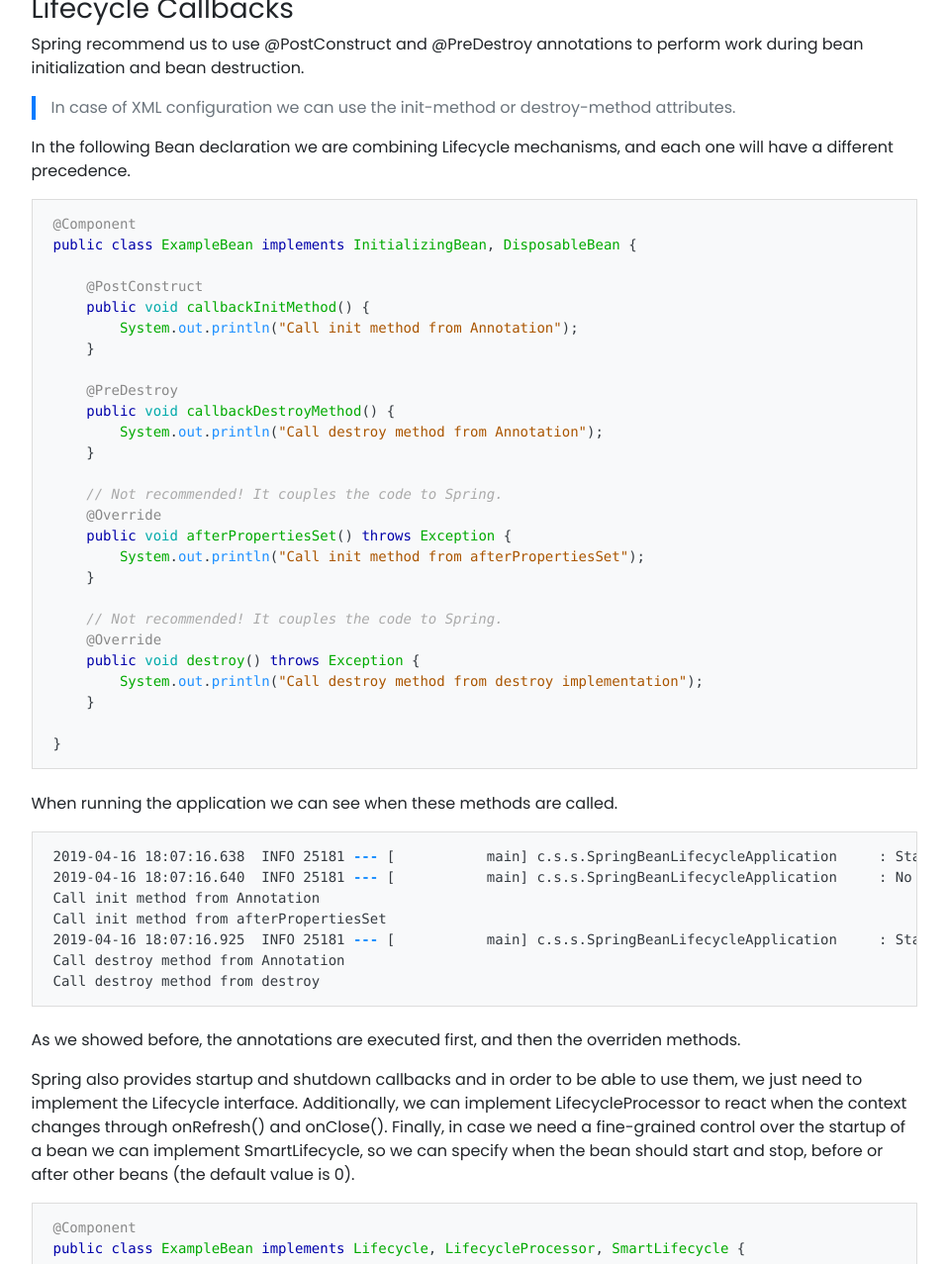
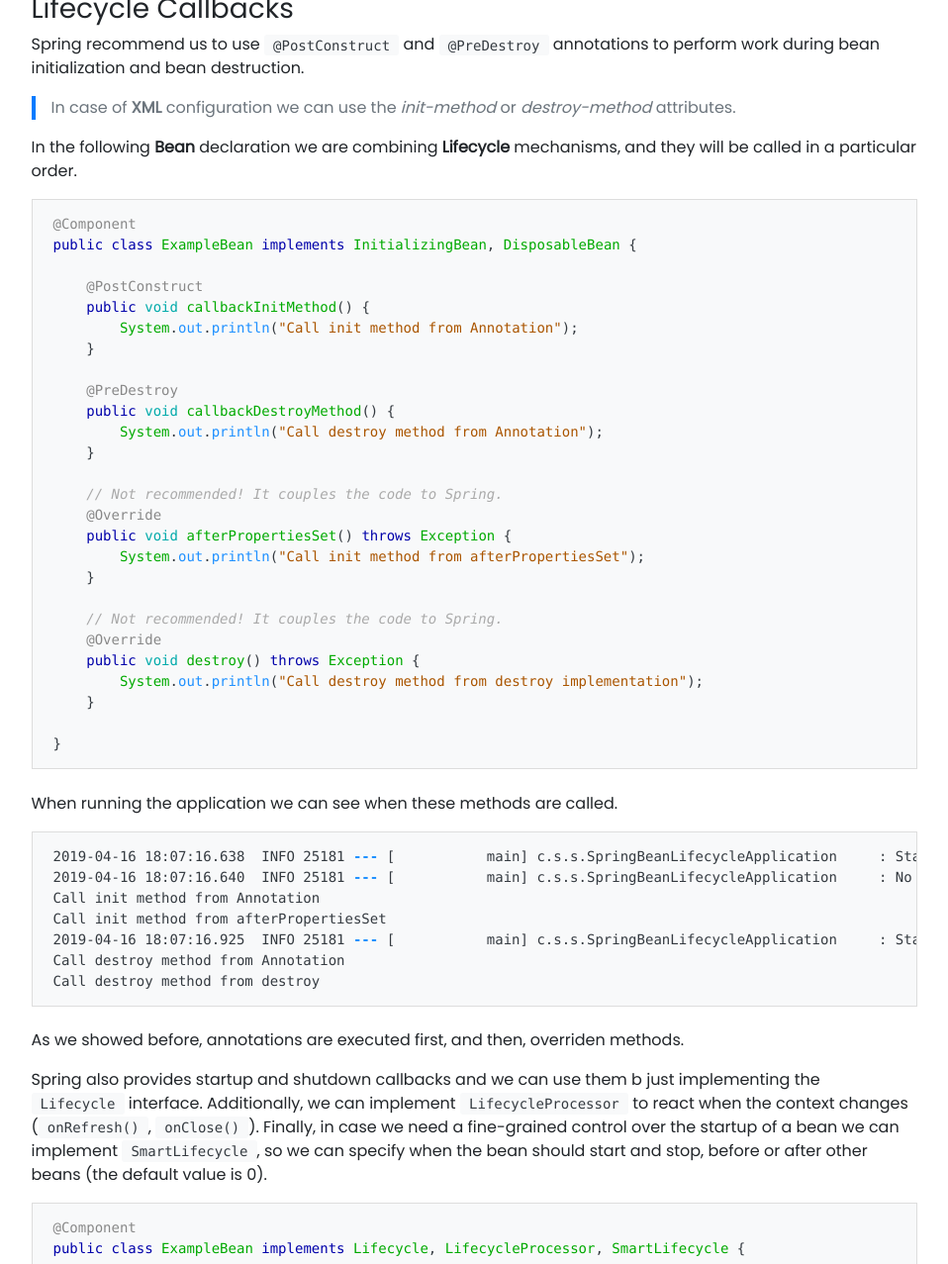
Before and after one commit to jackhman/sergio-martin-rubio-site, a Jekyll site: the page built from _posts/2019-04-15-spring-bean-lifecycle-fundamentals.md, in a window 1280 px wide and 1400 px high, scrolled down 2949 px, cut to the strip 123-1400 px from the top of the window. Shown: the whole strip at 99% size, without its empty margins (161-1119 px from the left). Built offline with Jekyll 4.4.1, drawn with Linux system fonts in a browser that asks for light colours; nearby versions of some CDN libraries; our own code applies the rules of GitHub Pages for plain Markdown files; comment, search, counter and statistics services are not loaded.

Commit message:
update article

````diff
--- a/_posts/2019-04-15-spring-bean-lifecycle-fundamentals.md
+++ b/_posts/2019-04-15-spring-bean-lifecycle-fundamentals.md
@@ -83,11 +83,11 @@ All the beans are not the same, and _Spring_ provides a few different recipes to
 
 ### Lifecycle Callbacks
 
-Spring recommend us to use @PostConstruct and @PreDestroy annotations to perform work during bean initialization and bean destruction.
+Spring recommend us to use `@PostConstruct` and `@PreDestroy` annotations to perform work during bean initialization and bean destruction.
 
->In case of XML configuration we can use the init-method or destroy-method attributes.
+>In case of **XML** configuration we can use the _init-method_ or _destroy-method_ attributes.
 
-In the following Bean declaration we are combining Lifecycle mechanisms, and each one will have a different precedence.
+In the following **Bean** declaration we are combining **Lifecycle** mechanisms, and they will be called in a particular order.
 
 ```java
 @Component
@@ -130,9 +130,9 @@ Call destroy method from Annotation
 Call destroy method from destroy
 ```
 
-As we showed before, the annotations are executed first, and then the overriden methods.
+As we showed before, annotations are executed first, and then, overriden methods.
 
-Spring also provides startup and shutdown callbacks and in order to be able to use them, we just need to implement the Lifecycle interface. Additionally, we can implement LifecycleProcessor to react when the context changes through onRefresh() and onClose(). Finally, in case we need a fine-grained control over the startup of a bean we can implement SmartLifecycle, so we can specify when the bean should start and stop, before or after other beans (the default value is 0).
+Spring also provides startup and shutdown callbacks and we can use them b just implementing the `Lifecycle` interface. Additionally, we can implement `LifecycleProcessor` to react when the context changes (`onRefresh()`, `onClose()`). Finally, in case we need a fine-grained control over the startup of a bean we can implement `SmartLifecycle`, so we can specify when the bean should start and stop, before or after other beans (the default value is 0).
 
 ```java
 @Component
````
